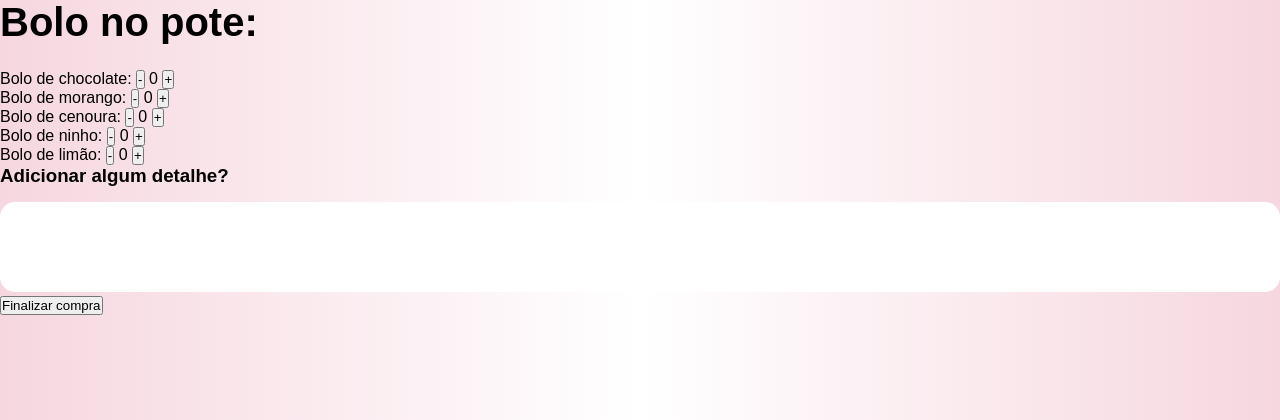
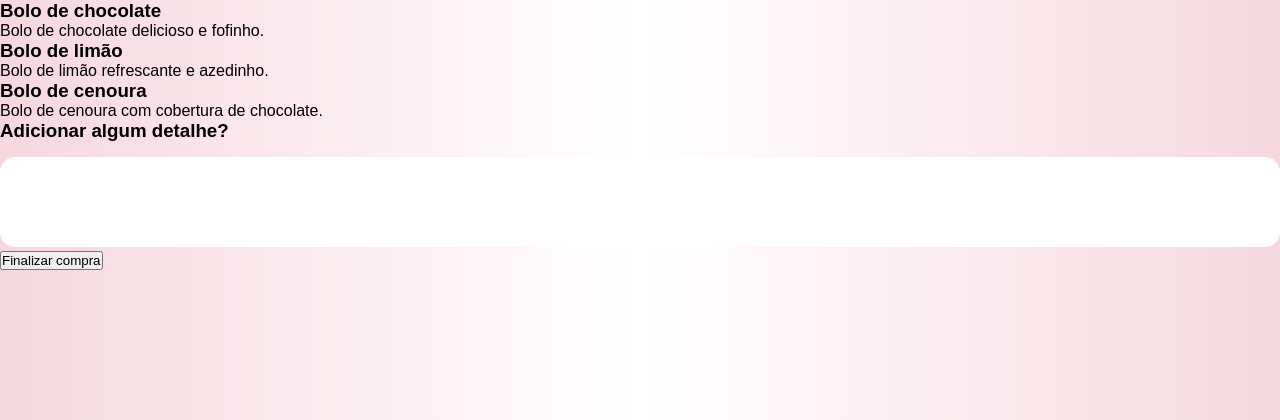
Before and after one commit to maidasilvacoelhinha-hue/Projeto-Naioca, a Django app: page /Naioca/telainicial/ in a window 1280 px wide. Shown: the part 48-468 px from the top of the page. Run offline with Django 5.2, Linux system fonts and the light colour scheme.

Commit message:
consertando os erros restantes e adicionando sabores

```diff
--- a/Naioca/templates/Naioca/sobre.html
+++ b/Naioca/templates/Naioca/sobre.html
@@ -20,7 +20,7 @@
 <p>Email: naioca@gmail.com</p>
 <p>Telefone: (84) 4002-8922</p>
 
-<a href="tela_inicial.html">Voltar para página inicial</a>
+<a href="pagina_de_login.html">Voltar para página inicial</a>
 
 </body>
 </html>
--- a/Naioca/templates/Naioca/tela_inicial.html
+++ b/Naioca/templates/Naioca/tela_inicial.html
@@ -23,43 +23,14 @@
 </header>
 
 <section>
-  <h2>Bolo no pote:</h2>
+  {%for item in itens %}
+  <div class="card">
+    <h3>{{ item.nome }}</h3>
+    <p>{{ item.descricao }}</p>
+  </div>
+  {%endfor%}
 
-  <div>
-    <span>Bolo de chocolate:</span>
-    <button onclick="alterar('chocolate', -1)">-</button>
-    <span id="chocolate">0</span>
-    <button onclick="alterar('chocolate', 1)">+</button>
-  </div>
-
-  <div>
-    <span>Bolo de morango:</span>
-    <button onclick="alterar('morango', -1)">-</button>
-    <span id="morango">0</span>
-    <button onclick="alterar('morango', 1)">+</button>
-  </div>
-
-  <div>
-    <span>Bolo de cenoura:</span>
-    <button onclick="alterar('cenoura', -1)">-</button>
-    <span id="cenoura">0</span>
-    <button onclick="alterar('cenoura', 1)">+</button>
-  </div>
-
-  <div>
-    <span>Bolo de ninho:</span>
-    <button onclick="alterar('ninho', -1)">-</button>
-    <span id="ninho">0</span>
-    <button onclick="alterar('ninho', 1)">+</button>
-  </div>
-
-  <div>
-    <span>Bolo de limão:</span>
-    <button onclick="alterar('limao', -1)">-</button>
-    <span id="limao">0</span>
-    <button onclick="alterar('limao', 1)">+</button>
-  </div>
-
+</section>
   <h3>Adicionar algum detalhe?</h3>
   <textarea rows="4"></textarea>
 
--- a/Naioca/views.py
+++ b/Naioca/views.py
@@ -10,10 +10,13 @@
 def sobre(request):
     return render(request,"Naioca/sobre.html")
 
-def tela_inicial(request):
+def telainicial(request):
     itens = [
         {"nome": "Bolo de chocolate", "descricao": "Bolo de chocolate delicioso e fofinho."},
         {"nome": "Bolo de limão", "descricao": "Bolo de limão refrescante e azedinho."},
         {"nome": "Bolo de cenoura", "descricao": "Bolo de cenoura com cobertura de chocolate."},
     ]
-    return render(request, "Naioca/tela_inicial.html", {"itens": itens})
+    context = {
+        "itens": itens
+    }
+    return render(request, "Naioca/tela_inicial.html", context)
```
